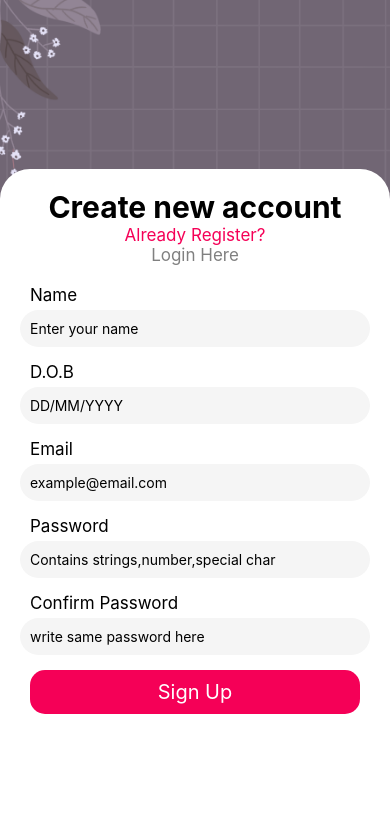
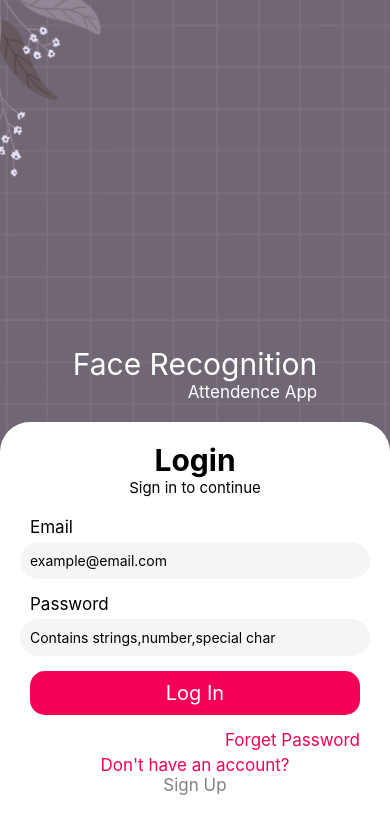
Before and after one commit to vaan-github/mern_login_signup_react-native, a React Native app: screen /login in a window 390 px wide. Shown: the top 834 px of the page. Built offline with nearby package versions, Linux system fonts and the light colour scheme.

Commit message:
navigation ,scroll-view and some fixes

```diff
--- a/App.js
+++ b/App.js
@@ -3,14 +3,30 @@ import { StyleSheet, Text, View } from 'react-native';
 import Welcome from './src/screens/welcome';
 import Login from './src/screens/LoginPage';
 import Signup from './src/screens/SignupPage';
+import { NavigationContainer } from '@react-navigation/native';
+import { createNativeStackNavigator } from '@react-navigation/native-stack';
+
+const Stack = createNativeStackNavigator();
+
 export default function App() {
   return (
-    <View style={styles.container}>
-      {/* <Welcome />  */}
-      {/* <Login /> */}
-      <Signup />
-      <StatusBar style="auto" />
-    </View>
+    <NavigationContainer>
+      <Stack.Navigator>
+        <Stack.Screen name="welcome" component={Welcome}
+          options={
+            { headerShown: false }
+          } />
+        <Stack.Screen name="login" component={Login}
+          options={
+            { headerShown: false }
+          } />
+        <Stack.Screen name="signup" component={Signup}
+          options={
+            { headerShown: false }
+          } />
+      </Stack.Navigator>
+    </NavigationContainer>
+
   );
 }
 
--- a/package.json
+++ b/package.json
@@ -10,10 +10,14 @@
   },
   "dependencies": {
     "@expo/webpack-config": "^0.17.2",
+    "@react-navigation/native": "^6.1.4",
+    "@react-navigation/native-stack": "^6.9.10",
     "expo": "~47.0.12",
     "expo-status-bar": "~1.4.2",
     "react": "18.1.0",
     "react-native": "0.70.5",
+    "react-native-safe-area-context": "4.4.1",
+    "react-native-screens": "~3.18.0",
     "react-native-web": "~0.18.9"
   },
   "devDependencies": {
--- a/src/screens/LoginPage.js
+++ b/src/screens/LoginPage.js
@@ -1,11 +1,11 @@
-import { StyleSheet, Text, View, Image, TextInput, SafeAreaView } from 'react-native'
+import { StyleSheet, Text, View, Image, TextInput, SafeAreaView,ScrollView } from 'react-native'
 import React from 'react'
 import pattern from '../../assets/pattern.png'
 import mainlogo from '../../assets/mainlogo.png'
 import { button1 } from '../common/button'
 import { formgroup, head1, head2, input, label, link, link1 } from '../common/formcss'
 
-const Login = () => {
+const Login = ({navigation}) => {
   return (
     <SafeAreaView style={styles.container}>
       <Image style={styles.patternbg} source={pattern} />
@@ -16,22 +16,24 @@ const Login = () => {
           <Text style={styles.h1}>Face Recognition</Text>
           <Text style={styles.small}>Attendence App</Text>
         </View>
-        <View style={styles.s2}>
+        <ScrollView style={styles.s2}>
           <Text style={head1}>Login</Text>
           <Text style={head2}>Sign in to continue</Text>
           <View style={formgroup}>
             <Text style={label}>Email</Text>
-            <TextInput style={input} />
+            <TextInput style={input} placeholder='example@email.com'/>
             <Text style={label}>Password</Text>
-            <TextInput style={input} />
+            <TextInput style={input} placeholder='Contains strings,number,special char' />
           </View>
           <Text style={button1}>Log In</Text>
           <View style={styles.fp}>
             <Text style={link}>Forget Password</Text>
           </View>
-          <Text style={link}>Don't have an account?</Text>
-          <Text style={link1}>Sign Up</Text>
-        </View>
+          <Text style={link}
+          onPress={() => navigation.navigate('signup')}>Don't have an account?</Text>
+          <Text style={link1}
+          onPress={() => navigation.navigate('signup')}>Sign Up</Text>
+        </ScrollView>
       </View>
     </SafeAreaView>
   )
@@ -62,27 +64,33 @@ const styles = StyleSheet.create({
     zIndex: -1,
   },
   logo: {
-
+      height: 100,
+      resizeMode: 'contain',
   },
   s1: {
     display: 'flex',
-    justifyContent: 'center',
-    height: '40%',
+    justifyContent: 'flex-end',
+    padding: 20,
+    height: '50%',
   },
   s2: {
     display: 'flex',
     backgroundColor: '#fff',
     width: '100%',
-    height: '60%',
+    height: '50%',
     borderTopLeftRadius: 30,
     borderTopRightRadius: 30,
     padding: 20,
   },
   h1: {
+    display: 'flex',
+    justifyContent: 'flex-end',
     fontSize: 30,
     color: '#fff',
   },
   small: {
+    display: 'flex',
+    justifyContent: 'flex-end',
     color: '#fff',
     fontSize: 17,
   },
--- a/src/screens/SignupPage.js
+++ b/src/screens/SignupPage.js
@@ -1,21 +1,26 @@
-import { StyleSheet, Text, View, Image, TextInput, SafeAreaView } from 'react-native'
+import { StyleSheet, Text, View, Image, TextInput, SafeAreaView,ScrollView } from 'react-native'
 import React from 'react'
 import pattern from '../../assets/pattern.png'
 import mainlogo from '../../assets/mainlogo.png'
 import { button1 } from '../common/button'
 import { formgroup, head1, head2, input, label, link, link1 } from '../common/formcss'
 
-const Signup = () => {
+const Signup = ({navigation}) => {
   return (
-    <SafeAreaView style={styles.container}>
+    <View style={styles.container}>
       <Image style={styles.patternbg} source={pattern} />
 
-      <View style={styles.container1}>
-
-        <View style={styles.s2}>
+      <SafeAreaView style={styles.container1}>
+      <View style={styles.s1}>
+          <Text style={styles.h1}>Face Recognition</Text>
+          <Text style={styles.small}>Attendence App</Text>
+        </View>
+        <ScrollView style={styles.s2}>
           <Text style={head1}>Create new account</Text>
-          <Text style={link}>Already Register?</Text>
-          <Text style={link1}>Login Here</Text>
+          <Text style={link}
+          onPress={() => navigation.navigate('login')}>Already Register?</Text>
+          <Text style={link1}
+          onPress={() => navigation.navigate('login')}>Login Here</Text>
 
           <View style={formgroup}>
             <Text style={label}>Name</Text>
@@ -33,9 +38,9 @@ const Signup = () => {
           <View style={styles.fp}>
             {/* <Text style={link}>Forget Password</Text> */}
           </View>
-        </View>
-      </View>
-    </SafeAreaView>
+        </ScrollView>
+      </SafeAreaView>
+    </View>
   )
 }
 
@@ -65,6 +70,12 @@ const styles = StyleSheet.create({
   },
   logo: {
 
+  },
+  s1: {
+    display: 'flex',
+    justifyContent: 'flex-end',
+    padding: 20,
+    height: '20%',
   },
   s2: {
     display: 'flex',
--- a/src/screens/welcome.js
+++ b/src/screens/welcome.js
@@ -3,16 +3,16 @@ import React from 'react'
 import pattern from '../../assets/pattern.png'
 import mainlogo from '../../assets/mainlogo.png'
 import { button1 } from '../common/button'
-const Welcome = () => {
+const Welcome = ({ navigation }) => {
   return (
     <View style={styles.container}>
       <Image style={styles.patternbg} source={pattern} />
-      {/* <Text style={styles.head}>Welcome</Text> */}
       <View style={styles.container1}>
-        {/* <Text style={styles.head}>Welcome</Text> */}
-        {/* <Image style={styles.logo} source={mainlogo} /> */}
-        <Text style={button1}>Log In</Text>
-        <Text style={button1}>Sign Up</Text>
+        <Image style={styles.logo} source={mainlogo} />
+        <Text style={button1}
+          onPress={() => navigation.navigate('login')}>Log In</Text>
+        <Text style={button1}
+        onPress={() => navigation.navigate('signup')}>Sign Up</Text>
       </View>
     </View>
   )
@@ -45,6 +45,7 @@ const styles = StyleSheet.create({
   },
   logo: {
     width: '40%',
-    height: '20%',
+    height: '40%',
+    resizeMode: 'contain',
   },
 })
```
Also changed, not shown: shortcuts.txt (added), 1 other file (tests, documents, lock files or other folders).
